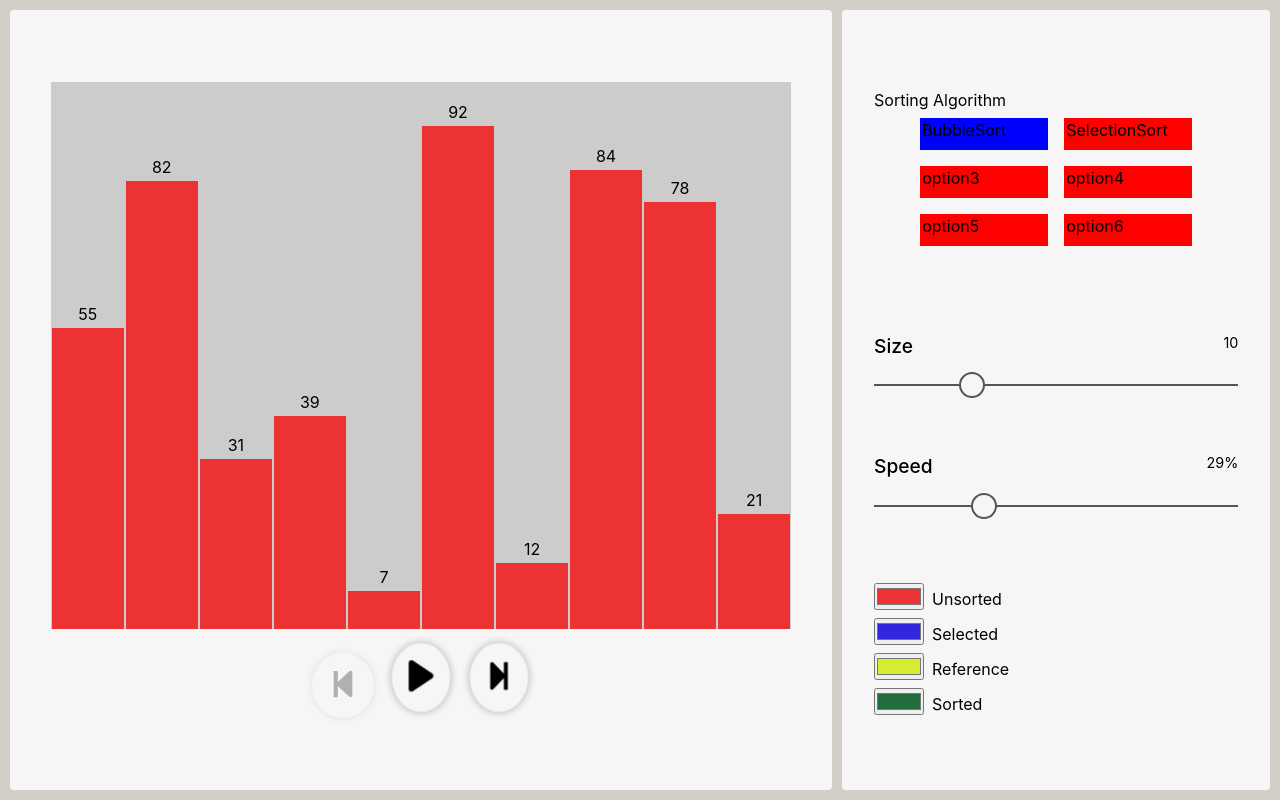
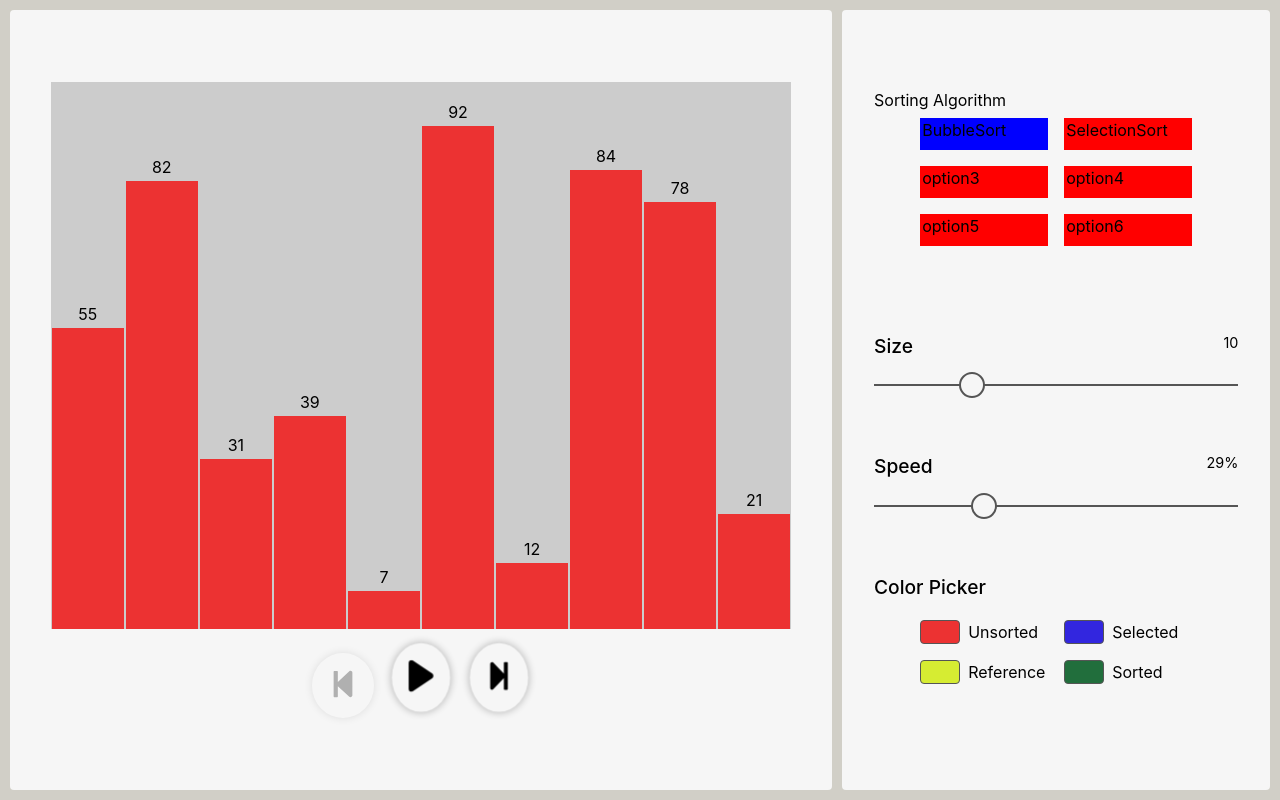
Before and after one commit to alsersan/sorting-visualizer, a React (Create React App) app: page / in a window 1280 px wide. Built offline with nearby package versions, Linux system fonts and the light colour scheme.

Commit message:
styled ColorPicker

```diff
--- a/src/components/Sidebar/components/ColorSelection/components/ColorPicker.js
+++ b/src/components/Sidebar/components/ColorSelection/components/ColorPicker.js
@@ -2,19 +2,49 @@ import React from "react";
 import styled from "styled-components";
 
 const Container = styled.div`
-  width: 100%;
-  margin: 0.5rem 0;
+  margin: 0.5rem;
+  display: flex;
+  flex-grow: 1;
+  width: 8rem;
+  max-width: 8rem;
+  align-items: center;
 `;
 
-const Span = styled.span`
+const ColorInput = styled.input`
+  border: none;
+  background-color: transparent;
+  height: 1.5rem;
+  width: 2.5rem;
+  outline: none;
+  cursor: pointer;
+
+  &::-webkit-color-swatch-wrapper {
+    padding: 0;
+  }
+
+  &::-webkit-color-swatch {
+    height: 100%;
+    width: 100%;
+    box-sizing: border-box;
+    border: 1px solid #555;
+    border-radius: 4px;
+  }
+
+  &::-moz-color-swatch {
+    border: 1px solid #555;
+    border-radius: 4px;
+  }
+`;
+
+const Description = styled.span`
   margin-left: 0.5rem;
 `;
 
 const ColorPicker = ({ description, value, onChange }) => {
   return (
     <Container>
-      <input type="color" value={value} onChange={onChange} />
-      <Span>{description}</Span>
+      <ColorInput type="color" value={value} onChange={onChange} />
+      <Description>{description}</Description>
     </Container>
   );
 };
--- a/src/components/Sidebar/components/ColorSelection/index.js
+++ b/src/components/Sidebar/components/ColorSelection/index.js
@@ -11,6 +11,18 @@ const Container = styled.div`
   margin: 2rem 0;
   opacity: ${(props) => (props.isRunning ? "0.4" : "1")};
   pointer-events: ${(props) => (props.isRunning ? "none" : "auto")};
+`;
+
+const Title = styled.div`
+  font-weight: 500;
+  font-size: 1.2rem;
+  margin-bottom: 0.8rem;
+`;
+
+const FlexWrapper = styled.div`
+  display: flex;
+  flex-wrap: wrap;
+  justify-content: center;
 `;
 
 const ColorSelection = () => {
@@ -28,6 +40,8 @@ const ColorSelection = () => {
 
   return (
     <Container isRunning={isRunning}>
+      <Title>Color Picker</Title>
+      <FlexWrapper>
         <ColorPicker
           value={color1}
           onChange={(e) => setColor1(e.target.value)}
@@ -48,6 +62,7 @@ const ColorSelection = () => {
           onChange={(e) => setColor3(e.target.value)}
           description="Sorted"
         />
+      </FlexWrapper>
     </Container>
   );
 };
```
Lines whose indentation alone changed are shown as unchanged.
